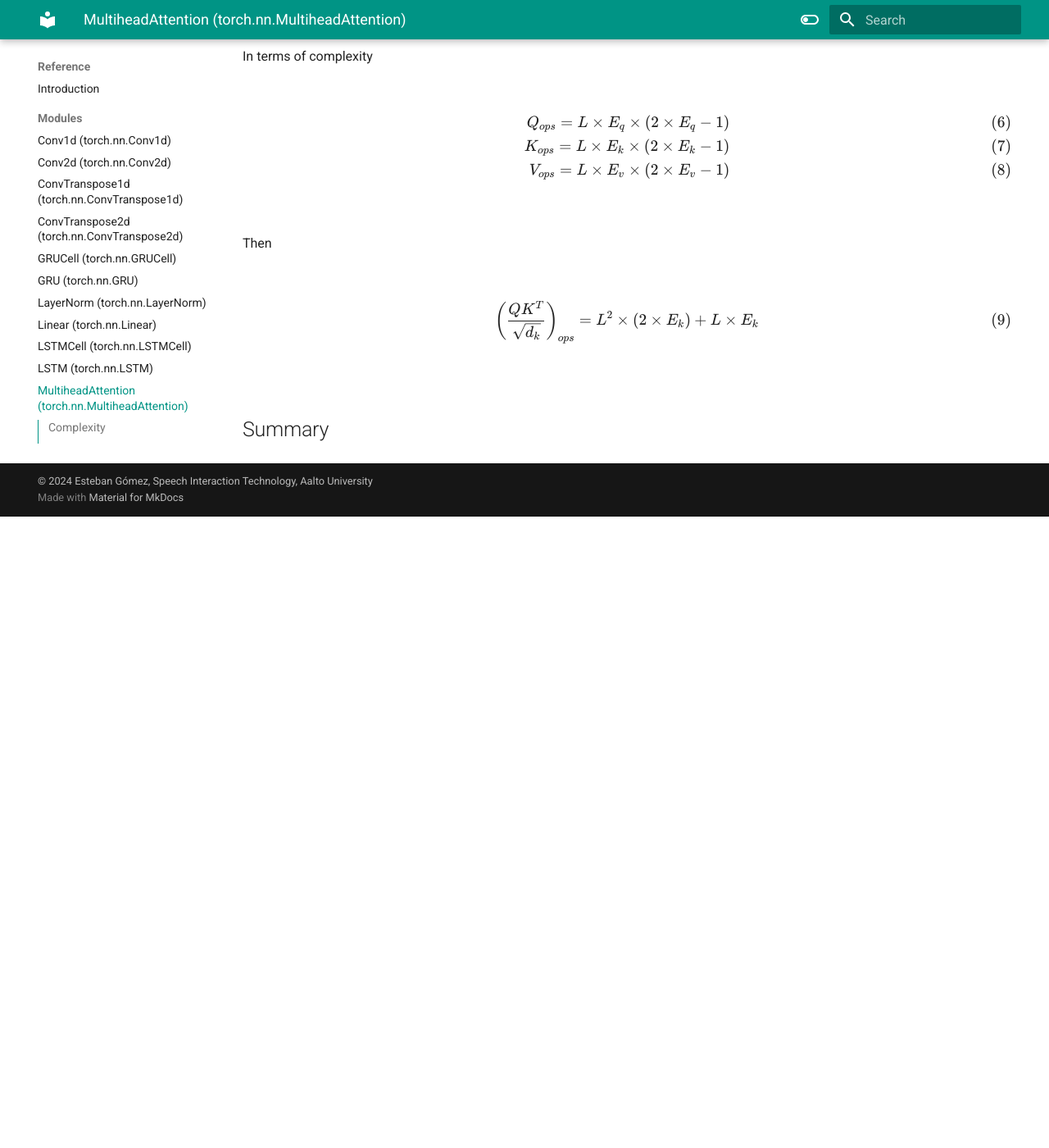
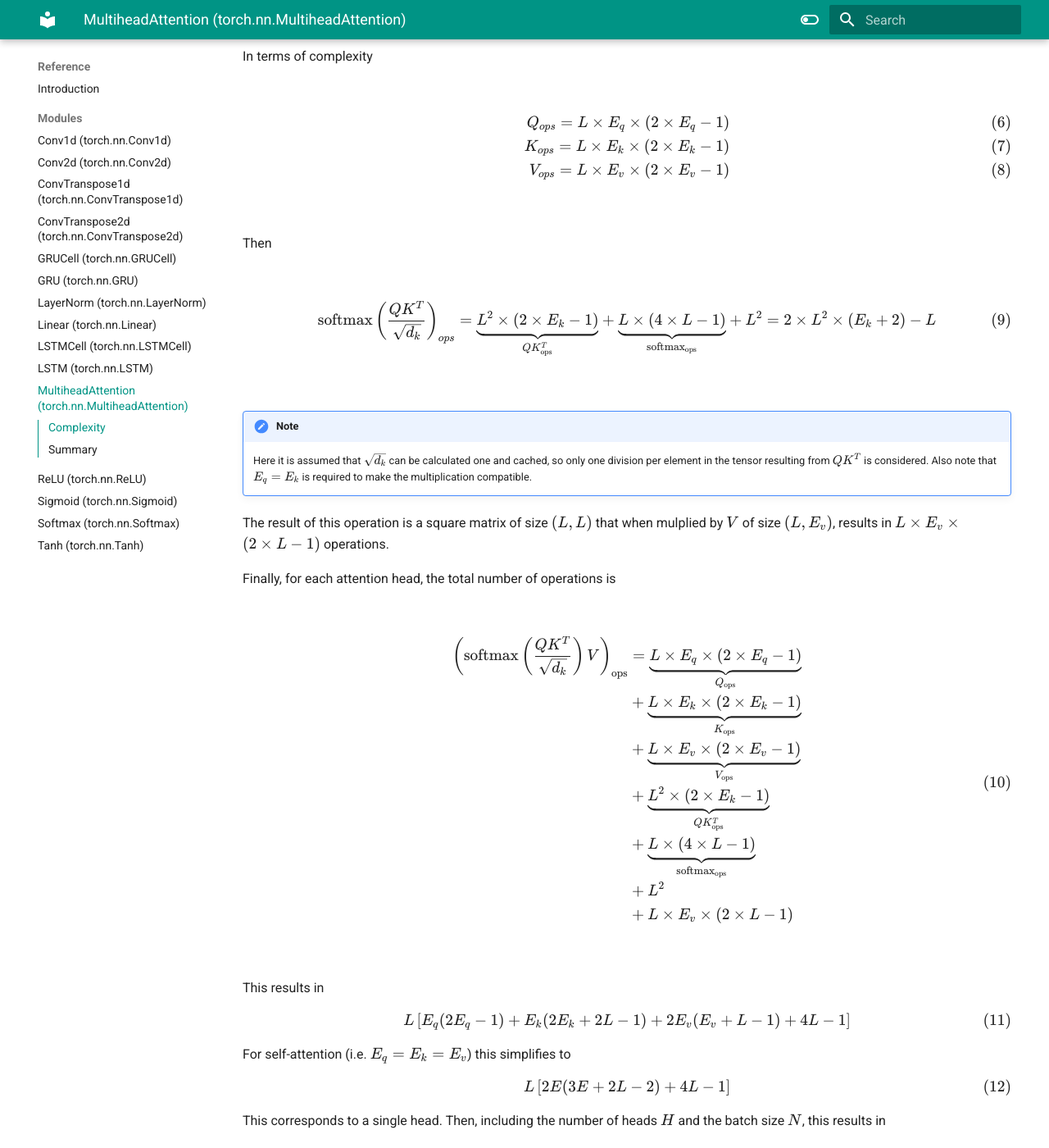
Before and after one commit to eagomez2/moduleprofiler, an MkDocs documentation site: the page built from docs/modules/multiheadattention.md, in a window 1280 px wide and 1400 px high, scrolled down 1623 px. Shown: the whole window at 82% size. Built offline with MkDocs 1.6.1 and Material for MkDocs 9.7.7, drawn with Linux system fonts in a browser that asks for light colours; comment, search, counter and statistics services are not loaded; before the commit the page ends 2253 px from its top, so only the background shows below that; some of the changed text lies outside the part shown.

Commit message:
Finish MultiheadAttention complexity page

```diff
--- a/docs/modules/multiheadattention.md
+++ b/docs/modules/multiheadattention.md
@@ -61,8 +61,67 @@ Then
 
 $$
 \begin{align}
-\left(\frac{QK^T}{\sqrt{d_k}}\right)_{ops} &= L^2\times\left(2\times E_k\right)+L\times E_k
+\text{softmax}\left(\frac{QK^T}{\sqrt{d_k}}\right)_{ops} &= \underbrace{L^2\times\left(2\times E_k-1\right)}_{QK^T_\text{ops}}+\underbrace{L\times\left(4\times L-1\right)}_{\text{softmax}_\text{ops}}+L^2=2\times L^2\times\left(E_k+2\right)-L
 \end{align}
 $$
 
+!!! note
+    Here it is assumed that $\sqrt{d_k}$ can be calculated one and cached, so only one division per element in the tensor resulting from $QK^T$ is considered. Also note that $E_q=E_k$ is required to make the multiplication compatible.
+
+The result of this operation is a square matrix of size $\left(L, L\right)$ that when mulplied by $V$ of size $\left(L, E_v\right)$, results in $L\times E_v\times\left(2\times L-1\right)$ operations.
+
+Finally, for each attention head, the total number of operations is
+
+$$
+\begin{equation}
+\begin{split}
+\left(\text{softmax}\left(\frac{QK^T}{\sqrt{d_k}}\right)V\right)_{\text{ops}} &= \underbrace{L\times E_{q}\times\left(2\times E_{q}-1\right)}_{Q_\text{ops}} \\
+&+ \underbrace{L\times E_{k}\times\left(2\times E_{k}-1\right)}_{K_\text{ops}} \\
+&+ \underbrace{L\times E_{v}\times\left(2\times E_{v}-1\right)}_{V_\text{ops}} \\
+&+ \underbrace{L^2\times\left(2\times E_k-1\right)}_{QK^T_\text{ops}} \\
+&+ \underbrace{L\times\left(4\times L-1\right)}_{\text{softmax}_\text{ops}} \\
+&+ L^2 \\
+&+ L\times E_v \times \left(2\times L - 1\right)
+\end{split}
+\end{equation}
+$$
+
+This results in
+$$
+\begin{equation}
+L\left[E_q(2E_q-1) + E_k(2E_k+2L-1) + 2E_v(E_v+L-1) + 4L - 1\right]
+\end{equation}
+$$
+
+For self-attention (i.e. $E_q=E_k=E_v$) this simplifies to
+$$
+\begin{equation}
+L\left[2E(3E+2L-2) + 4L - 1\right]
+\end{equation}
+$$
+
+This corresponds to a single head. Then, including the number of heads $H$ and the batch size $N$, this results in
+
+$$
+\begin{equation}
+N\times H\times L\left[E_q(2E_q-1) + E_k(2E_k+2L-1) + 2E_v(E_v+L-1) + 4L - 1\right]
+\end{equation}
+$$
+
+and for self-attetion, it can be simplified to
+
+$$
+\begin{equation}
+N\times H\times L\left[2E(3E+2L-2) + 4L - 1\right]
+\end{equation}
+$$
+
 ## Summary
+The number of operations $\phi$ operformed by a `torch.nn.MultiheadAttention` module can be estimated as
+
+!!! success ""
+    === "General"
+        $\text{MultiheadAttention}_{ops}=N\times H\times L\left[E_q(2E_q-1) + E_k(2E_k+2L-1) + 2E_v(E_v+L-1) + 4L - 1\right]$
+
+    === "Self-attention ($E_q=E_k=E_v$)"
+        $\text{MultiheadAttention}_{ops}=N\times H\times L\left[2E(3E+2L-2) + 4L - 1\right]$
```
